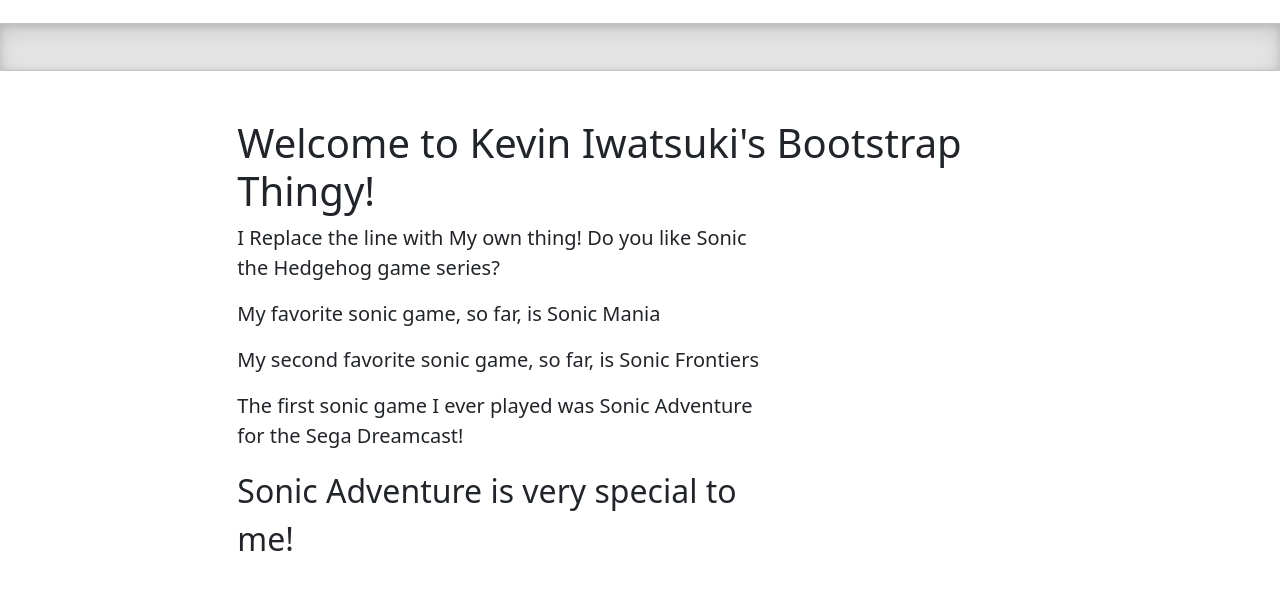
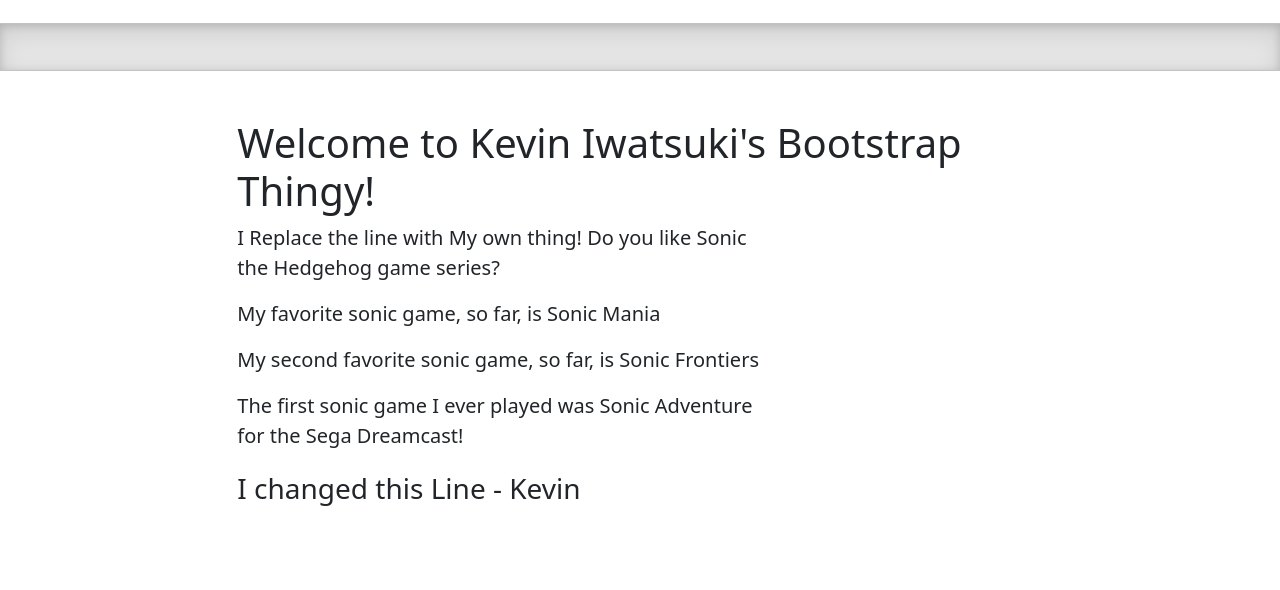
Before and after one commit to WSU-kduncan/3120-cicd-iwatsukikevin, a plain HTML site: page dockerbuild/index.html in a window 1280 px wide. Shown: the part 74-664 px from the top of the page. Drawn offline with Linux system fonts and the light colour scheme.

Commit message:
my comment

```diff
--- a/dockerbuild/index.html
+++ b/dockerbuild/index.html
@@ -123,7 +123,7 @@
     <p class="fs-5 col-md-8">My favorite sonic game, so far, is Sonic Mania</p>
     <p class="fs-5 col-md-8">My second favorite sonic game, so far, is Sonic Frontiers</p>
     <p class="fs-5 col-md-8">The first sonic game I ever played was Sonic Adventure for the Sega Dreamcast!</p>
-    <p class="fs-2 col-md-8">Sonic Adventure is very special to me!</p>
+    <p class="fs-3 col-md-8">I changed this Line - Kevin</p>
    </div>
     <script src="../assets/dist/js/bootstrap.bundle.min.js"></script>
 
```
